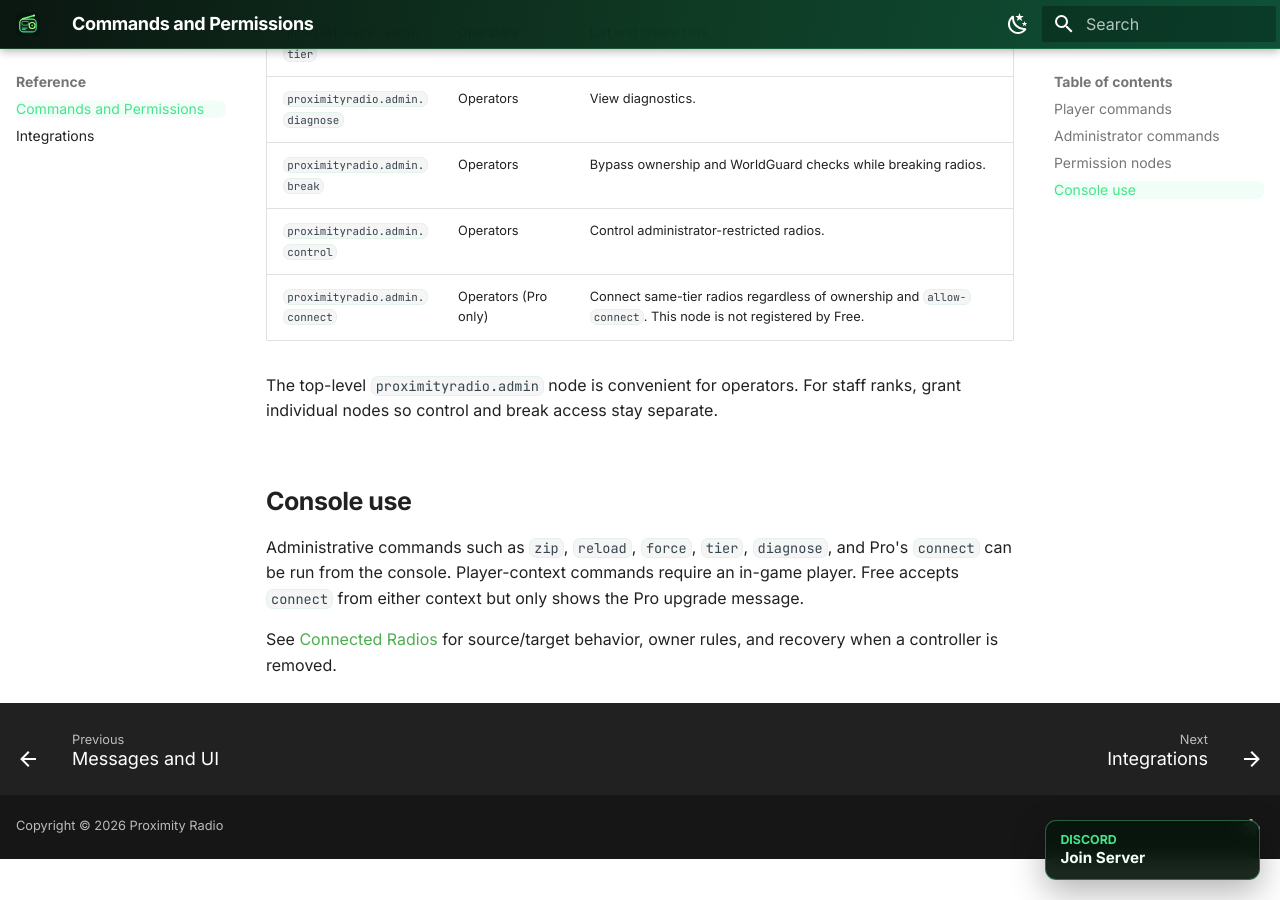
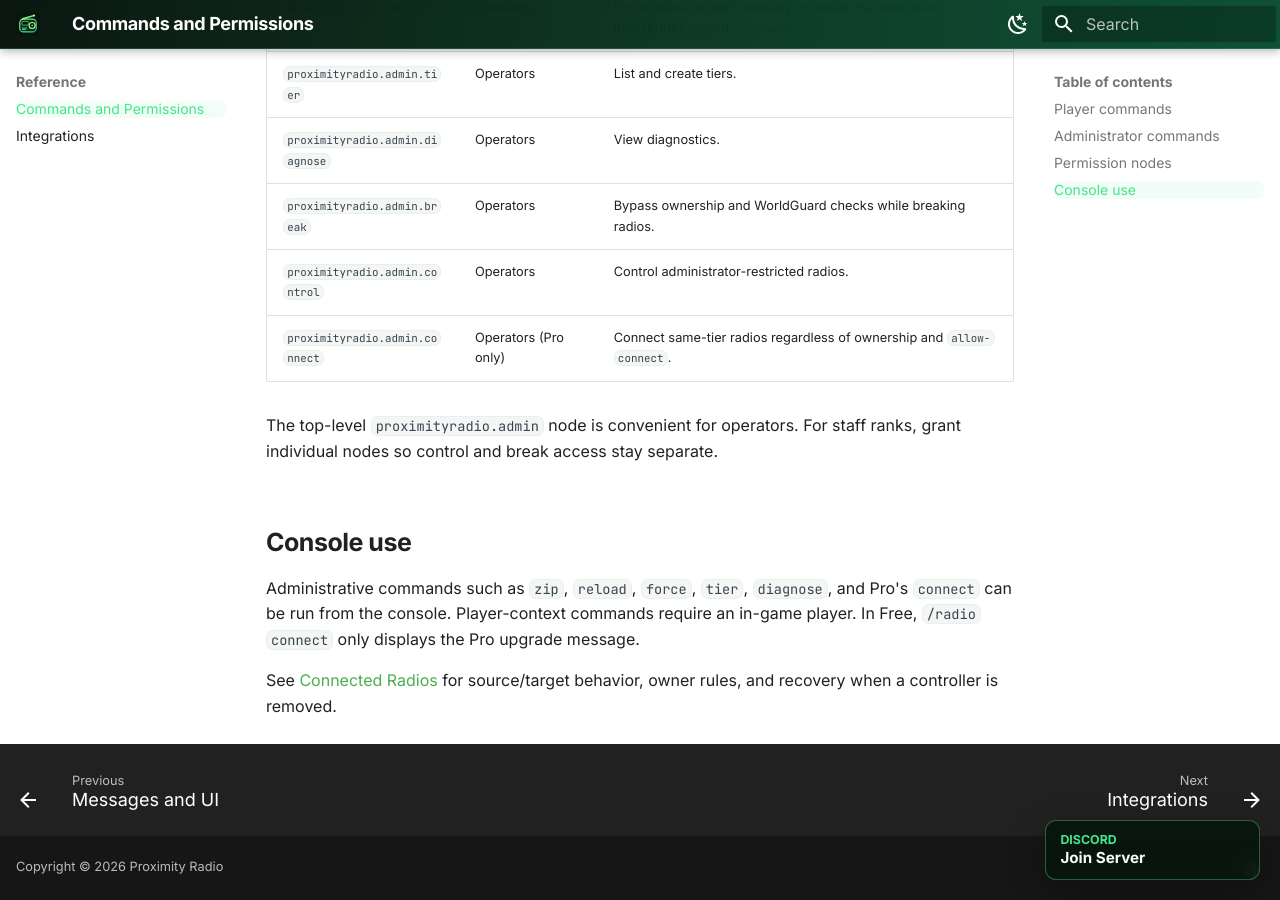
Before and after one commit to wertPL/proximity-radio-docs, an MkDocs documentation site: the page built from docs/commands-permissions.md, in a window 1280 px wide and 900 px high, scrolled down 2570 px. Built offline with MkDocs 1.6.1 and Material for MkDocs 9.7.7, drawn with Linux system fonts in a browser that asks for light colours; some of the changed text lies outside the part shown.

Commit message:
Clarify Pro-only connected radios

```diff
--- a/docs/commands-permissions.md
+++ b/docs/commands-permissions.md
@@ -18,7 +18,7 @@ The main command is `/radio`; `/pradio` is an alias.
 | `/radio trust <radio-id> list` | List trusted players for an owned radio. |
 | `/radio trust <radio-id> add <player>` | Trust a player on one owned radio. |
 | `/radio trust <radio-id> remove <player>` | Remove trust from one owned radio. |
-| `/radio connect <source-id> <target-id>` | Pro: merge owned same-tier radios when the tier enables owner connections. Free: display the Pro upgrade link only. |
+| `/radio connect <source-id> <target-id>` | Pro only: merge owned same-tier radios when the tier enables owner connections. In Free, the command displays the Pro upgrade link. |
 | `/radio queue list` | Show the nearby radio queue. |
 | `/radio queue add <track>` | Add a track to the queue. |
 | `/radio queue clear` | Clear the queue. |
@@ -52,12 +52,12 @@ The main command is `/radio`; `/pradio` is an alias.
 | `proximityradio.admin.diagnose` | Operators | View diagnostics. |
 | `proximityradio.admin.break` | Operators | Bypass ownership and WorldGuard checks while breaking radios. |
 | `proximityradio.admin.control` | Operators | Control administrator-restricted radios. |
-| `proximityradio.admin.connect` | Operators (Pro only) | Connect same-tier radios regardless of ownership and `allow-connect`. This node is not registered by Free. |
+| `proximityradio.admin.connect` | Operators (Pro only) | Connect same-tier radios regardless of ownership and `allow-connect`. |
 
 The top-level `proximityradio.admin` node is convenient for operators. For staff ranks, grant individual nodes so control and break access stay separate.
 
 ## Console use
 
-Administrative commands such as `zip`, `reload`, `force`, `tier`, `diagnose`, and Pro's `connect` can be run from the console. Player-context commands require an in-game player. Free accepts `connect` from either context but only shows the Pro upgrade message.
+Administrative commands such as `zip`, `reload`, `force`, `tier`, `diagnose`, and Pro's `connect` can be run from the console. Player-context commands require an in-game player. In Free, `/radio connect` only displays the Pro upgrade message.
 
 See [Connected Radios](connected-radios.md) for source/target behavior, owner rules, and recovery when a controller is removed.
```
Also changed, not shown: docs/connected-radios.md (+1 -1 lines), docs/radio-tiers.md (+1 -1 lines).
